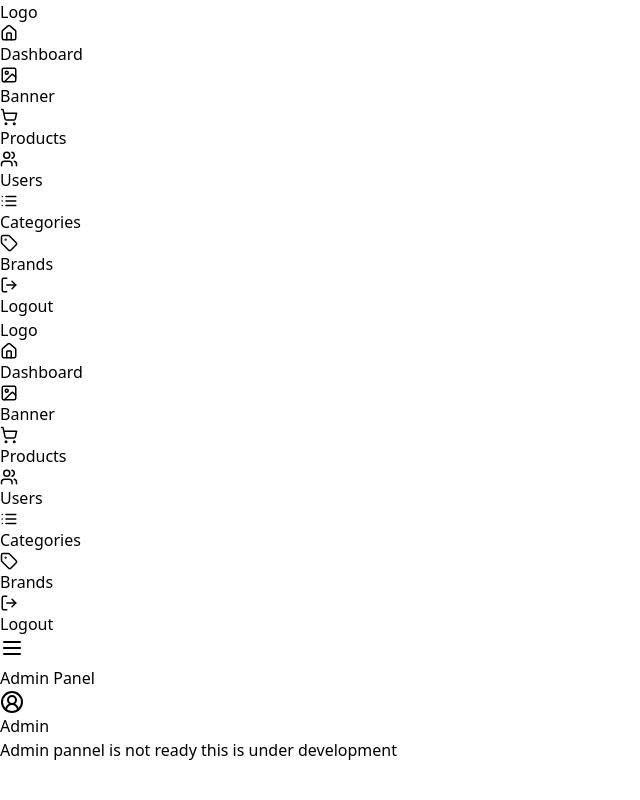
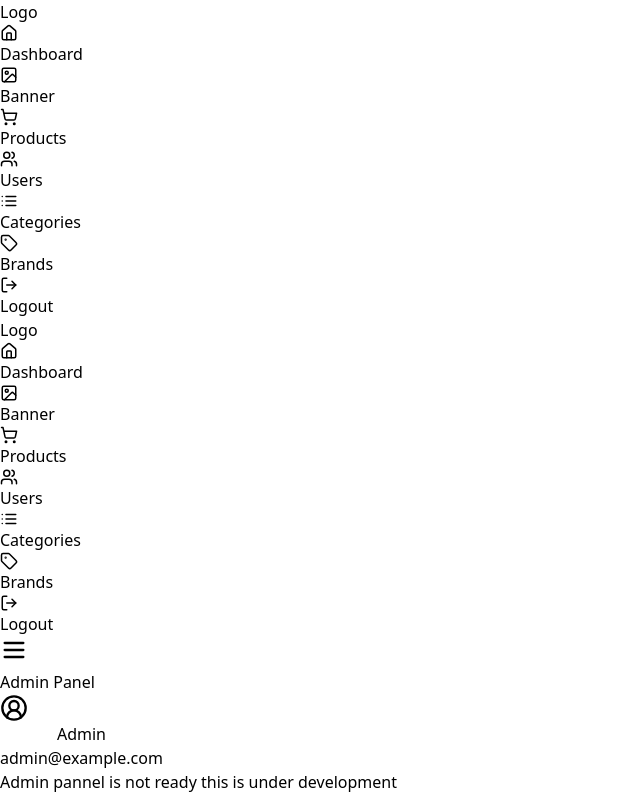
Before and after one commit to smrn001/ecommerce-admin-backend, a React (Vite) app in the folder admin/: page / in a window 1280 px wide. Shown: the whole page, without its empty margins (0-640 px from the left). Built offline with nearby package versions, Linux system fonts and the light colour scheme; sample sign-in values are in the browser's storage.

Commit message:
refactor: rename sidebar state and improve layout; add user info to local storage on login

```diff
--- a/admin/src/App.jsx
+++ b/admin/src/App.jsx
@@ -21,7 +21,7 @@
 const App = () => {
   const [isAuthenticated, setIsAuthenticated] = useState(false);
   const [isAdmin, setIsAdmin] = useState(false);
-  const [isOpen, setIsOpen] = useState(false);
+  const [isSidebarOpen, setIsSidebarOpen] = useState(false);
 
   const sidebarRef = useRef(null);
   const navigate = useNavigate();
@@ -40,53 +40,53 @@
   }, [location.pathname]);
 
   useEffect(() => {
-    const closeSidebar = handleClickOutside(sidebarRef, () => setIsOpen(false));
+    const closeSidebar = handleClickOutside(sidebarRef, () =>
+      setIsSidebarOpen(false)
+    );
     document.addEventListener("mousedown", closeSidebar);
 
     return () => document.removeEventListener("mousedown", closeSidebar);
   }, []);
 
-useEffect(() => {
-  setIsOpen(false);
- },[location.pathname]);
+  useEffect(() => {
+    setIsSidebarOpen(false);
+  }, [location.pathname]);
 
-  const toggleSidebar = () => setIsOpen((prev) => !prev);
+  const toggleSidebar = () => setIsSidebarOpen((prev) => !prev);
 
   return (
-    <div className="relative flex max-w-[1500px] mx-auto">
+    <div className="relative flex mx-auto">
       <Toaster />
 
       {/* Sidebar */}
       {!isAuthRoute && (
         <>
           {/* Desktop Sidebar */}
-          <div className="hidden md:block fixed top-0 left-0 h-full w-[260px] bg-[#162C5D] z-40">
+          <aside className="hidden md:block fixed top-0 left-0 h-full w-[20vw] z-40">
             <Sidebar />
-          </div>
+          </aside>
 
           {/* Mobile Sidebar */}
-          <div
+          <aside
             ref={sidebarRef}
-            className={`fixed md:hidden top-0 left-0 h-full w-[260px] bg-[#162C5D] z-50 transform transition-transform duration-300 ${
-              isOpen ? "translate-x-0" : "-translate-x-full"
+            className={`fixed md:hidden top-0 left-0 h-full w-[260px] z-50 bg-gray-900 transform transition-transform duration-300 ${
+              isSidebarOpen ? "translate-x-0" : "-translate-x-full"
             }`}
           >
             <Sidebar />
-          </div>
+          </aside>
         </>
       )}
 
       {/* Main Content */}
-      <div
-        className={`flex flex-1 flex-col ${
-          !isAuthRoute ? "md:ml-[260px]" : ""
-        } overflow-hidden`}
+      <main
+        className={`flex flex-1 flex-col overflow-hidden ${
+          !isAuthRoute ? "md:ml-[20vw] md:w-[80vw]" : ""
+        }`}
       >
-        {/* Header */}
         {!isAuthRoute && <Header toggleSidebar={toggleSidebar} />}
 
-        {/* Routes */}
-        <div className={`${!isAuthRoute ? "pt-14" : ""} flex-1`}>
+        <section className={`${!isAuthRoute ? "pt-20" : ""} flex-1`}>
           <Routes>
             {/* Public Routes */}
             <Route path="/login" element={<LoginForm />} />
@@ -108,8 +108,8 @@
             {/* Fallback Route */}
             <Route path="*" element={<NotFound />} />
           </Routes>
-        </div>
-      </div>
+        </section>
+      </main>
     </div>
   );
 };
--- a/admin/src/components/Header.jsx
+++ b/admin/src/components/Header.jsx
@@ -1,26 +1,62 @@
-import React from "react";
+import React, { useState } from "react";
 import { Menu, CircleUserRound } from "lucide-react";
 
 const Header = ({ toggleSidebar }) => {
+  const name = localStorage.getItem("name") || "Admin";
+  const email = localStorage.getItem("email") || "admin@example.com";
+  const [dropdownVisible, setDropdownVisible] = useState(false);
+
+  const toggleDropdown = () => setDropdownVisible(!dropdownVisible);
+
   return (
-    <nav className="bg-gray-800 fixed w-full max-w-[1240px] top-0 flex items-center p-4 shadow-md gap-3 z-10 justify-between md:px-24">
+    <nav className="bg-gray-800 fixed w-full md:max-w-[80vw]  top-0 flex items-center p-4  shadow-lg gap-3 z-10 justify-between md:px-24">
+      {/* Sidebar Toggle */}
       <button
         onClick={toggleSidebar}
         aria-label="Toggle Sidebar"
         className="md:hidden"
       >
-        <Menu size={24} className="text-white" />
+        <Menu size={28} className="text-gray-300 hover:text-white transition" />
       </button>
-      <div className="flex justify-between items-center">
-        {/* Logo or Brand Name */}
-        <div className="text-white font-semibold text-xl">Admin Panel</div>
+      <div className="hidden md:block"></div>
+
+      {/* Brand */}
+      <div className="text-gray-200 font-semibold text-2xl tracking-wide">
+        Admin Panel
       </div>
-      <div className="flex items-center gap-4">
-        {/* User Profile */}
-        <div className="flex items-center gap-2">
-          <CircleUserRound size={24} className="text-white" />
-          <span className="text-white font-medium">Admin</span>
-        </div>
+
+      {/* User Profile */}
+      <div className="relative flex items-center gap-4">
+        {/* Circle Icon with Dropdown */}
+        <button
+          className="relative flex items-center gap-2 focus:outline-none hover:bg-gray-800 p-2 rounded-full transition"
+          aria-haspopup="true"
+          aria-expanded={dropdownVisible}
+          aria-label="User Profile"
+          onClick={toggleDropdown}
+          onMouseEnter={() => setDropdownVisible(true)}
+          onMouseLeave={() => setDropdownVisible(false)}
+        >
+          <CircleUserRound
+            size={28}
+            className="text-gray-300 hover:text-white transition"
+          />
+
+          {/* Dropdown Content */}
+          <div
+            className={`absolute right-0 mt-10 w-64 bg-gray-800 border border-gray-700 rounded-lg shadow-lg transition-all duration-200 transform ${
+              dropdownVisible
+                ? "scale-100 opacity-100"
+                : "scale-95 opacity-0 pointer-events-none"
+            }`}
+          >
+            <div className="p-5">
+              <p className="font-semibold text-white">{name}</p>
+              <p className="text-sm text-gray-400">{email}</p>
+
+            </div>
+          </div>
+        </button>
       </div>
     </nav>
   );
--- a/admin/src/components/LoginForm.jsx
+++ b/admin/src/components/LoginForm.jsx
@@ -25,6 +25,8 @@
       if (response.ok) {
         if (data.role === "admin") {
           localStorage.setItem("token", data.token); // Store the token
+          localStorage.setItem("name", data.name); // Store the name
+          localStorage.setItem("email", data.email); // Store the email
           navigate("/"); // Redirect to admin dashboard
           toast.success("Login successful");
         } else {
--- a/admin/src/components/Sidebar.jsx
+++ b/admin/src/components/Sidebar.jsx
@@ -31,11 +31,11 @@
   };
 
   return (
-    <div className="bg-gray-800 text-white h-screen w-[260px] flex flex-col z-40 lg:w-[18vw] lg:flex lg:flex-col">
+    <div className="bg-gray-800 text-white h-screen w-[260px] flex flex-col z-40 lg:w-[20vw] lg:flex lg:flex-col">
       {/* Header */}
       <Link
         to="/"
-        className="text-xl font-bold p-4 border-b border-gray-600 text-white tracking-wide"
+        className="text-xl font-bold p-4 h-20 border-b text-center border-gray-600 text-white tracking-wide"
       >
         Logo
       </Link>
--- a/admin/src/hooks/useUsers.js
+++ b/admin/src/hooks/useUsers.js
@@ -12,6 +12,8 @@
     isAdmin: false,
   });
 
+
+  // Fetch all users
   useEffect(() => {
     const fetchUsers = async () => {
       try {
@@ -29,6 +31,20 @@
     fetchUsers();
   }, []);
 
+// get a single user by ID
+  const getUserById = async (id) => {
+    try {
+      const response = await fetch(`${import.meta.env.VITE_API_BASE_URL}/users/${id}`);
+      if (!response.ok) throw new Error("Error fetching user.");
+      const data = await response.json();
+      return data;
+    } catch (err) {
+      setError(err.message);
+    }
+  };
+
+
+  // Create a new user
   const handleCreateUser = async () => {
     try {
       const response = await fetch(`${import.meta.env.VITE_API_BASE_URL}/users`, {
@@ -51,6 +67,7 @@
     }
   };
 
+  // Update an existing user
   const handleUpdateUser = async (id) => {
     try {
       const response = await fetch(`${import.meta.env.VITE_API_BASE_URL}/users/${id}`, {
@@ -72,6 +89,8 @@
     }
   };
 
+
+  // Delete a user
   const handleDeleteUser = async (id) => {
     try {
       const response = await fetch(`${import.meta.env.VITE_API_BASE_URL}/users/${id}`, {
@@ -96,6 +115,7 @@
     handleCreateUser,
     handleUpdateUser,
     handleDeleteUser,
+    getUserById,
   };
 };
 
```
Also changed, not shown: 1 other file (tests, documents, lock files or other folders).
